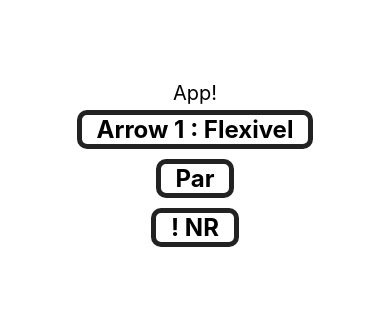
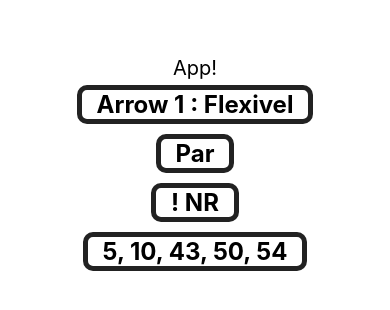
Before and after one commit to LeoChamanhonga/Curso_React_Native, a React Native app: screen / in a window 390 px wide. Shown: the part 256-566 px from the top of the page. Built offline with nearby package versions, Linux system fonts and the light colour scheme.

Commit message:
Implemet_2- Loteria

```diff
--- a/src/App.js
+++ b/src/App.js
@@ -5,7 +5,7 @@
 import Simples from './componentes/Simples'
 import ParImpar from './componentes/ParImpar'
 //Modulo importado sem o Default
-import {Inverter} from './componentes/Multi'
+import {Inverter, Lotto } from './componentes/Multi'
 
 //Componete Baseado em Classe
 export default class App extends Component {
@@ -16,6 +16,7 @@
 		<Simples texto="Flexivel" />
 		<ParImpar numero={28}/>
 		<Inverter texto='RN !'/>
+		<Lotto numeros= {5} />
 
       </View>
     );
--- a/src/componentes/Multi.js
+++ b/src/componentes/Multi.js
@@ -7,3 +7,18 @@
     const inv = props.texto.split('').reverse().join('')
 return <Text style={Padrao.ex}>{inv}</Text>
 }
+
+export const Lotto = props => {
+    const [min, max] = [1, 60]
+    const numeros = Array(props.numeros || 6).fill(0)
+
+    for (let i = 0; i < numeros.length; i++){
+        let novo = 0
+        while (numeros.includes(novo)){
+            novo = Math.floor(Math.random() * (max - min + 1)) + min
+        }
+        numeros[i] = novo;
+    }
+    numeros.sort((a, b) => a - b)
+return <Text style={Padrao.ex}>{numeros.join(', ')}</Text>
+}
```
